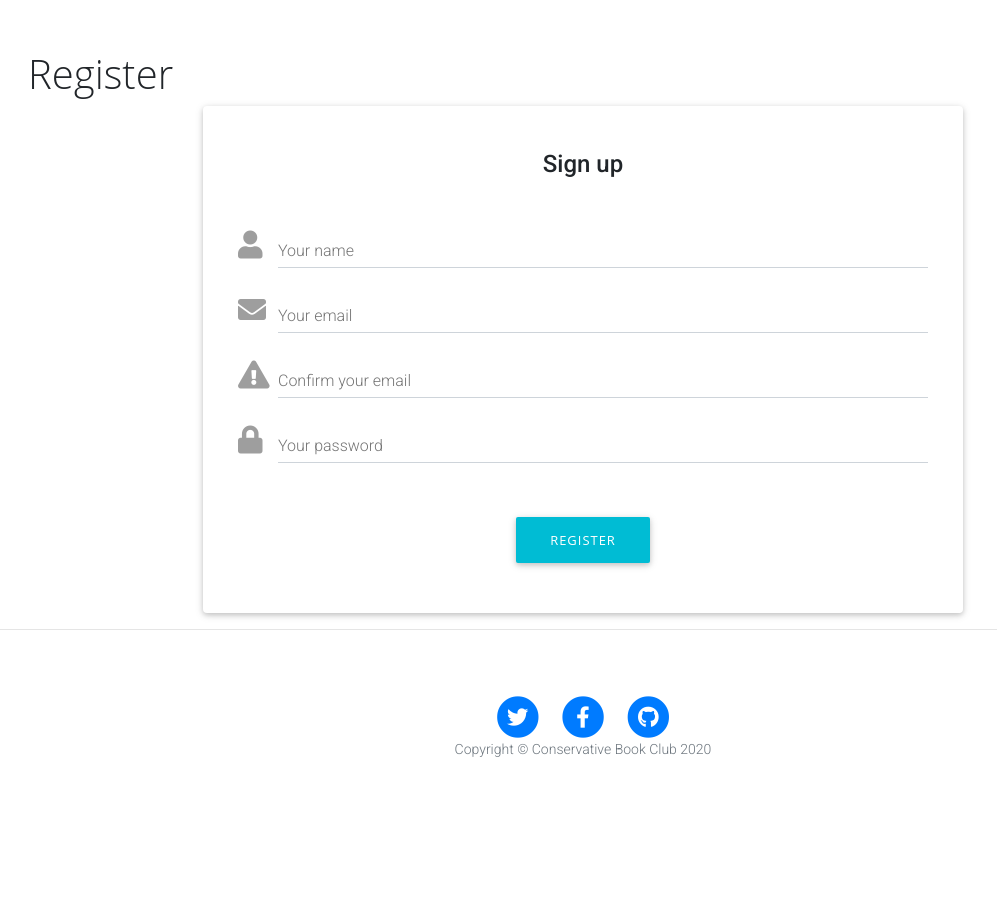
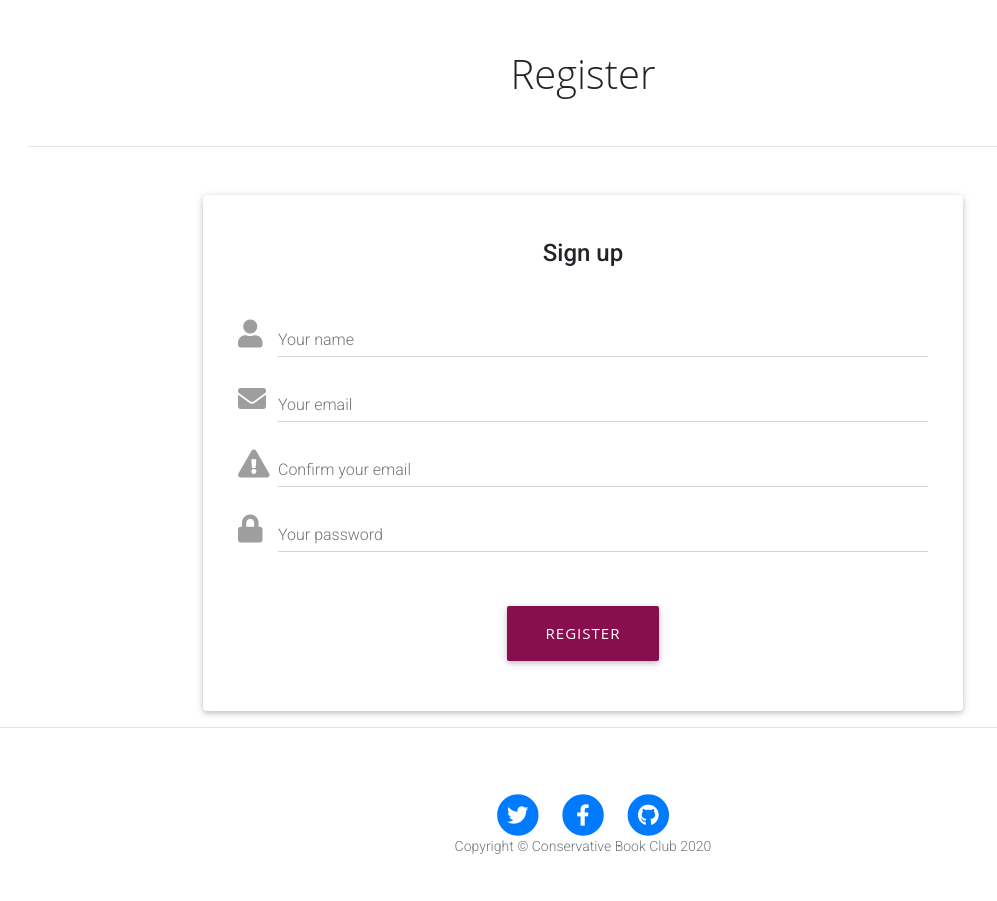
Before and after one commit to JosefinE7/MS3_book_club, a Flask app: page /register in a window 1280 px wide. Shown: the part 628-1529 px from the top of the page, without its empty margins (57-1054 px from the left). Before the commit the page ends 1385 px from the top, so only its background shows below. Run offline with Flask 2, Linux system fonts and the light colour scheme; some libraries are stand-ins or nearby versions.

```diff
--- a/templates/register.html
+++ b/templates/register.html
@@ -1,5 +1,6 @@
 {% extends "base.html" %}{% block content %}
-<h1>{{ page_title }}</h1>
+<h1 class="text-center">{{ page_title }}</h1>
+<hr class="mt-5 mb-5" />
 <div class="row">
 	<!-- Card -->
 	<div class="card col-md-8 offset-md-2">
@@ -14,33 +15,33 @@
 				<!-- Material input text -->
 				<div class="md-form">
 					<i class="fa fa-user prefix grey-text"></i>
-					<input type="text" id="materialFormCardNameEx" class="form-control">
-					<label for="materialFormCardNameEx" class="font-weight-light">Your name</label>
+					<input id="username" name="username" type="text" class="form-control">
+					<label for="username" class="font-weight-light">Your name</label>
 				</div>
 
 				<!-- Material input email -->
 				<div class="md-form">
 					<i class="fa fa-envelope prefix grey-text"></i>
-					<input type="email" id="materialFormCardEmailEx" class="form-control">
-					<label for="materialFormCardEmailEx" class="font-weight-light">Your email</label>
+					<input type="email" id="user_email" name="user_email" class="form-control">
+					<label for="user_email" class="font-weight-light">Your email</label>
 				</div>
 
 				<!-- Material input email -->
 				<div class="md-form">
 					<i class="fa fa-exclamation-triangle prefix grey-text"></i>
-					<input type="email" id="materialFormCardConfirmEx" class="form-control">
-					<label for="materialFormCardConfirmEx" class="font-weight-light">Confirm your email</label>
+					<input type="email" id="user_email_confirm" name="user_email_confirm" class="form-control">
+					<label for="user_email_confirm" class="font-weight-light">Confirm your email</label>
 				</div>
 
 				<!-- Material input password -->
 				<div class="md-form">
 					<i class="fa fa-lock prefix grey-text"></i>
-					<input type="password" id="materialFormCardPasswordEx" class="form-control">
-					<label for="materialFormCardPasswordEx" class="font-weight-light">Your password</label>
+					<input type="password" id="user_password" name="user_password" class="form-control">
+					<label for="user_password" class="font-weight-light">Your password</label>
 				</div>
 
 				<div class="text-center py-4 mt-3">
-					<button class="btn btn-cyan" type="submit">Register</button>
+					<button class="btn btn-unique btn-lg" type="submit">Register</button>
 				</div>
 			</form>
 			<!-- Material form register -->
```
